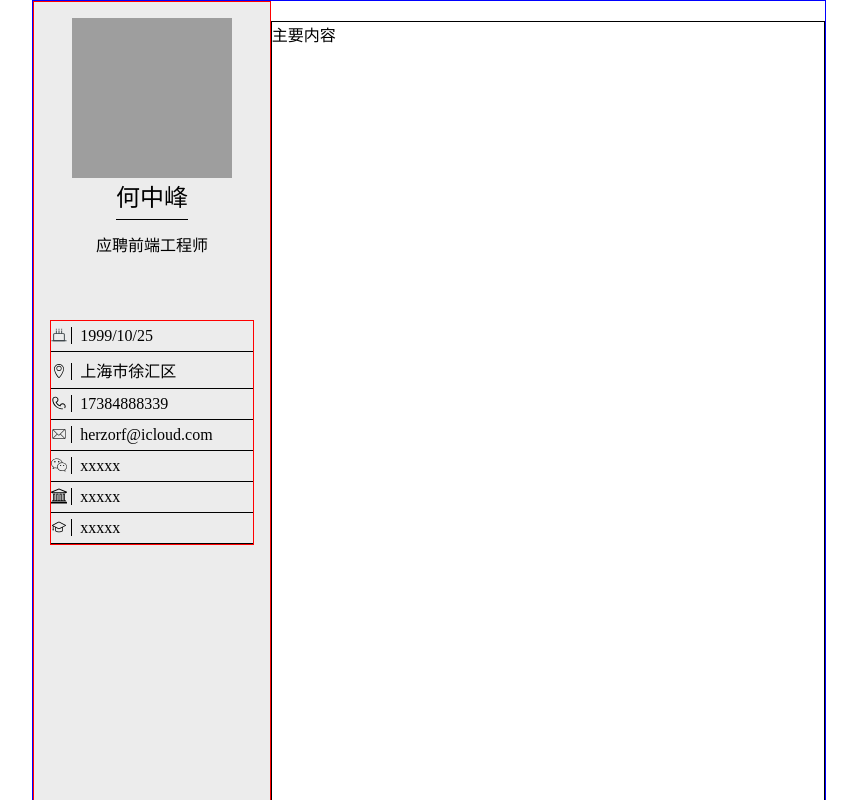
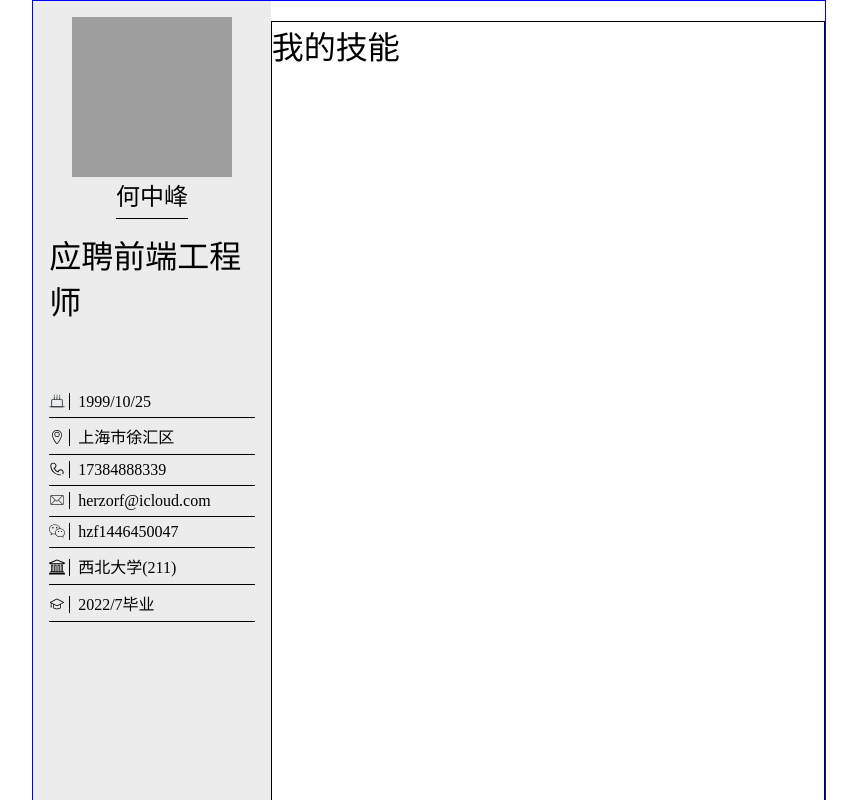
Before and after one commit to herzorf/herzorf, a Vue app: page /#/cv in a window 1280 px wide. Shown: the top 800 px of the page, without its empty margins (211-1068 px from the left). Built offline with nearby package versions, Linux system fonts and the light colour scheme; grey boxes are pictures that could not be loaded.

Commit message:
添加信息 提取main-title 组件

```diff
--- /dev/null
+++ b/src/pages/cv/components/main-title.vue
@@ -0,0 +1,13 @@
+<template>
+    <p>
+        <slot></slot>
+    </p>
+</template>
+<script setup lang="ts">
+
+</script>
+<style lang="scss">
+p {
+    font-size: 32px;
+}
+</style>
--- a/src/pages/cv/cv.vue
+++ b/src/pages/cv/cv.vue
@@ -11,18 +11,23 @@
                <li> <Svg class="address" ></Svg> <span>上海市徐汇区</span> </li>
                <li> <Svg class="mobile" ></Svg> <span>17384888339</span> </li>
                <li> <Svg class="email" ></Svg> <span>herzorf@icloud.com</span> </li>
-               <li> <Svg class="weixin" ></Svg> <span>xxxxx</span> </li>
-               <li> <Svg class="colleague" ></Svg> <span>xxxxx</span> </li>
-               <li> <Svg class="school" ></Svg> <span>xxxxx</span> </li>
+               <li> <Svg class="weixin" ></Svg> <span>hzf1446450047</span> </li>
+               <li> <Svg class="colleague" ></Svg> <span>西北大学(211)</span> </li>
+               <li> <Svg class="school" ></Svg> <span>2022/7毕业</span> </li>
             </ul>
         </aside>
-        <main>主要内容</main>
+        <main>
+            <section>
+                <MainTitle>我的技能</MainTitle>
+            </section>
+        </main>
     </article>
 </template>
 <script setup lang="ts">
 
 import avatar from "@/assets/images/avatar.jpg"
 import Svg from "@/components/svg/svg.vue";
+import MainTitle from "./components/main-title.vue";
 
 </script>
 <style lang="scss">
@@ -37,7 +42,6 @@ article {
 
     aside {
         padding: 1em;
-        border: 1px solid red;
         width: 30%;
         background-color: #ececec;
 
@@ -56,7 +60,6 @@ article {
         }
 
         .info {
-            border: 1px solid red;
             margin-top: 4em;
             display: flex;
             flex-direction: column;
@@ -83,6 +86,10 @@ article {
         margin: 20px 0;
         border: 1px solid black;
         width: 70%;
+
+        h1 {
+            font-size: 30px;
+        }
     }
 }
 </style>
```
